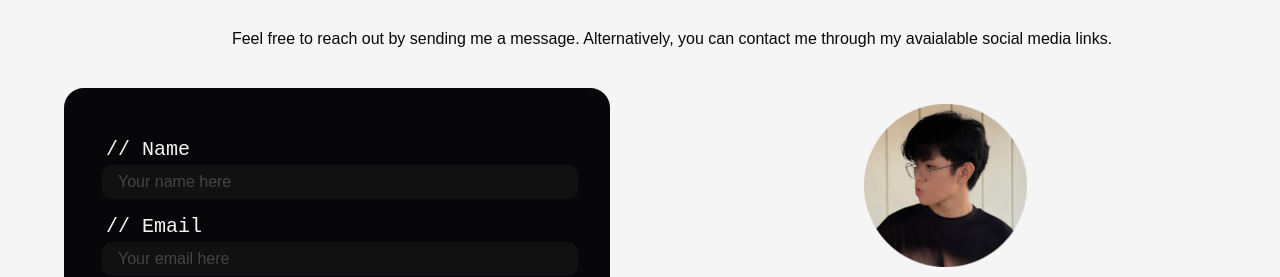
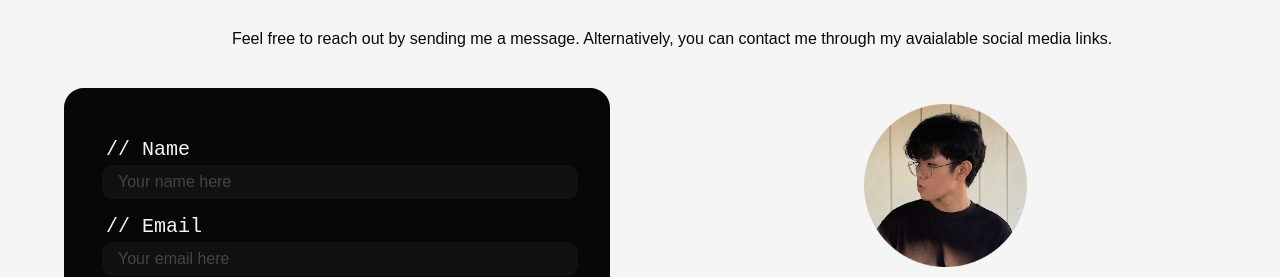
Before and after one commit to aar0m/personal, a plain HTML site: page index.html in a window 1280 px wide. Shown: the part 3017-3294 px from the top of the page. Drawn offline with Linux system fonts and the light colour scheme.

Commit message:
Fix contact picture

```diff
--- a/index.html
+++ b/index.html
@@ -357,7 +357,7 @@
             </div>
 
             <div class="cntct-content">
-                    <img class=contact-pic src="/images/sideProf-upscaled.png">
+                    <img class=contact-pic src="/images/sideProf.png">
                     <h3>Aaron Ramos</h3>
                     <p>University of Hawaii at Manoa</p>
                     <p>Graphic Design & Computer Engineering</p>
```
